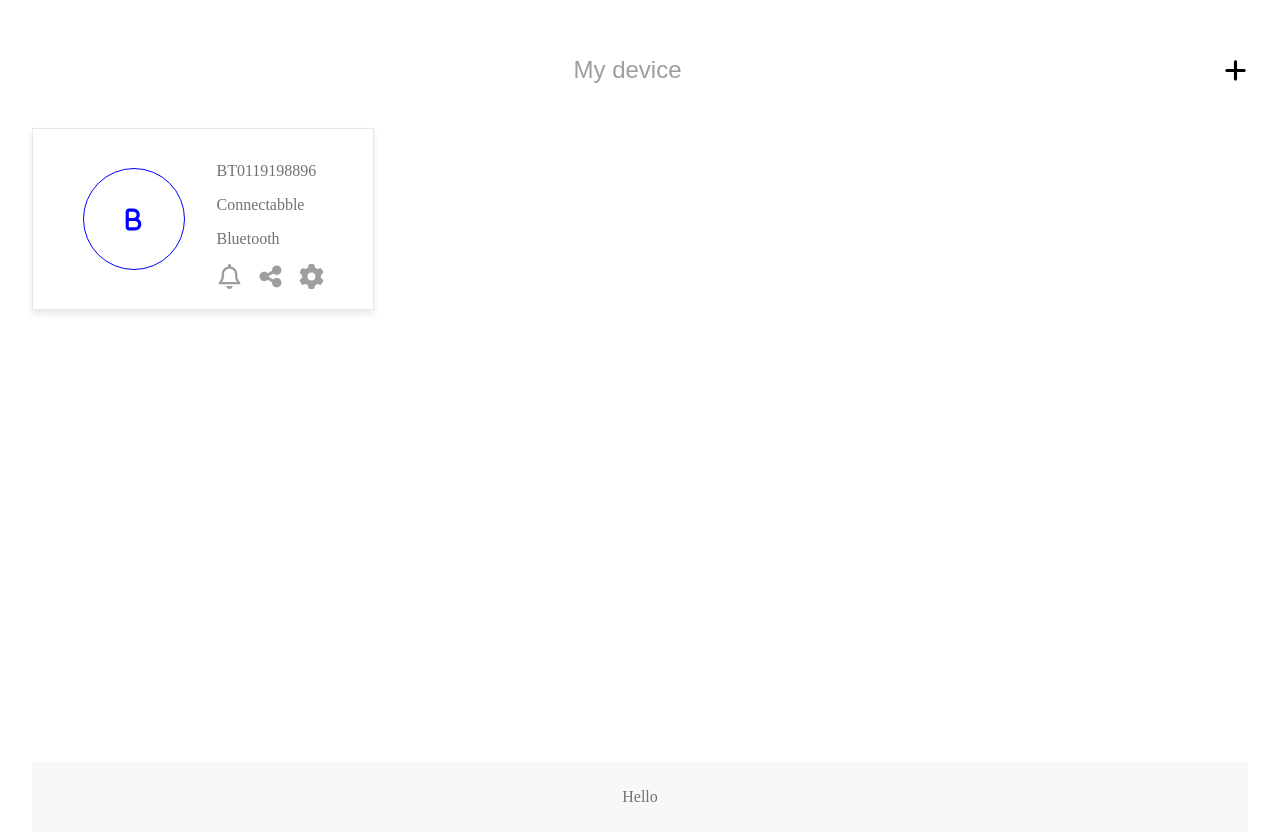
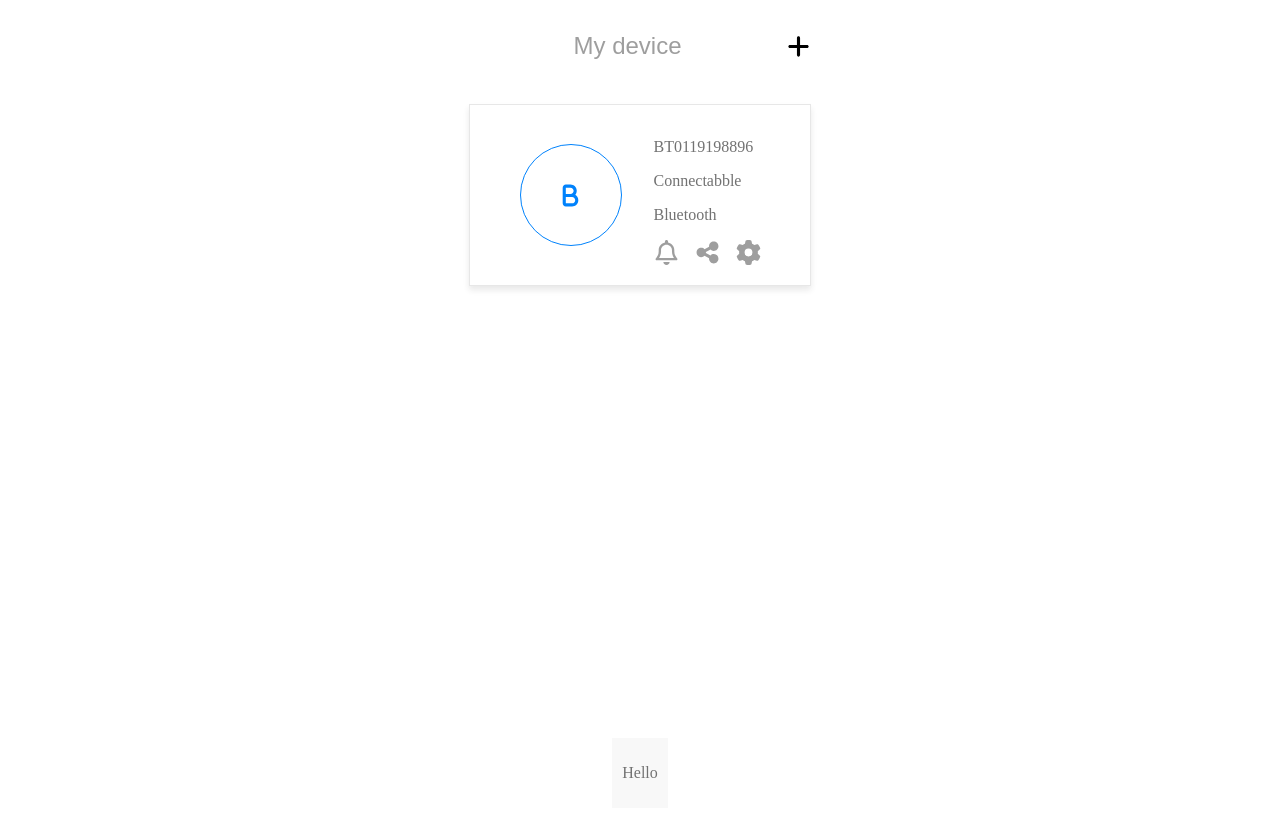
Before and after one commit to jummie-jk/design-evaluation, an Angular app: page / in a window 1280 px wide. Shown: the top 840 px of the page. After the commit the page ends 816 px from the top, so only its background shows below. Built offline with nearby package versions, Linux system fonts and the light colour scheme.

Commit message:
fix: minor UI fixes

```diff
--- a/src/app/pages/device-page/device-page.component.css
+++ b/src/app/pages/device-page/device-page.component.css
@@ -2,11 +2,12 @@
     display: flex;
   flex-direction: column;
   min-height: 100vh;
+  align-items: center;
 
 }
-.pad{
+/* .pad{
     padding: 1.5rem;
-}
+} */
 p{
     color: rgb(114, 114, 114);
 }
@@ -39,7 +40,7 @@ p{
 .blue-ring {
     width: 100px;
     height: 100px;
-    border: 1px solid blue;
+    border: 1px solid 	#0082FC;
     border-radius: 50%;
     background-color: transparent;
     display: inline-block;
@@ -51,7 +52,7 @@ p{
   .center-icon {
     width: 25px;
     height: 25px;
-    fill: blue;
+    fill: #0082FC;
   }
 
   .icon-gap{
--- a/src/app/pages/device-page/device-page.component.html
+++ b/src/app/pages/device-page/device-page.component.html
@@ -18,7 +18,7 @@
       <div class="blue-ring">
         <svg
           xmlns="http://www.w3.org/2000/svg"
-          fill="blue"
+          fill="#0082FC"
           viewBox="0 0 320 512"
           width="25px"
           height="25px"
```
